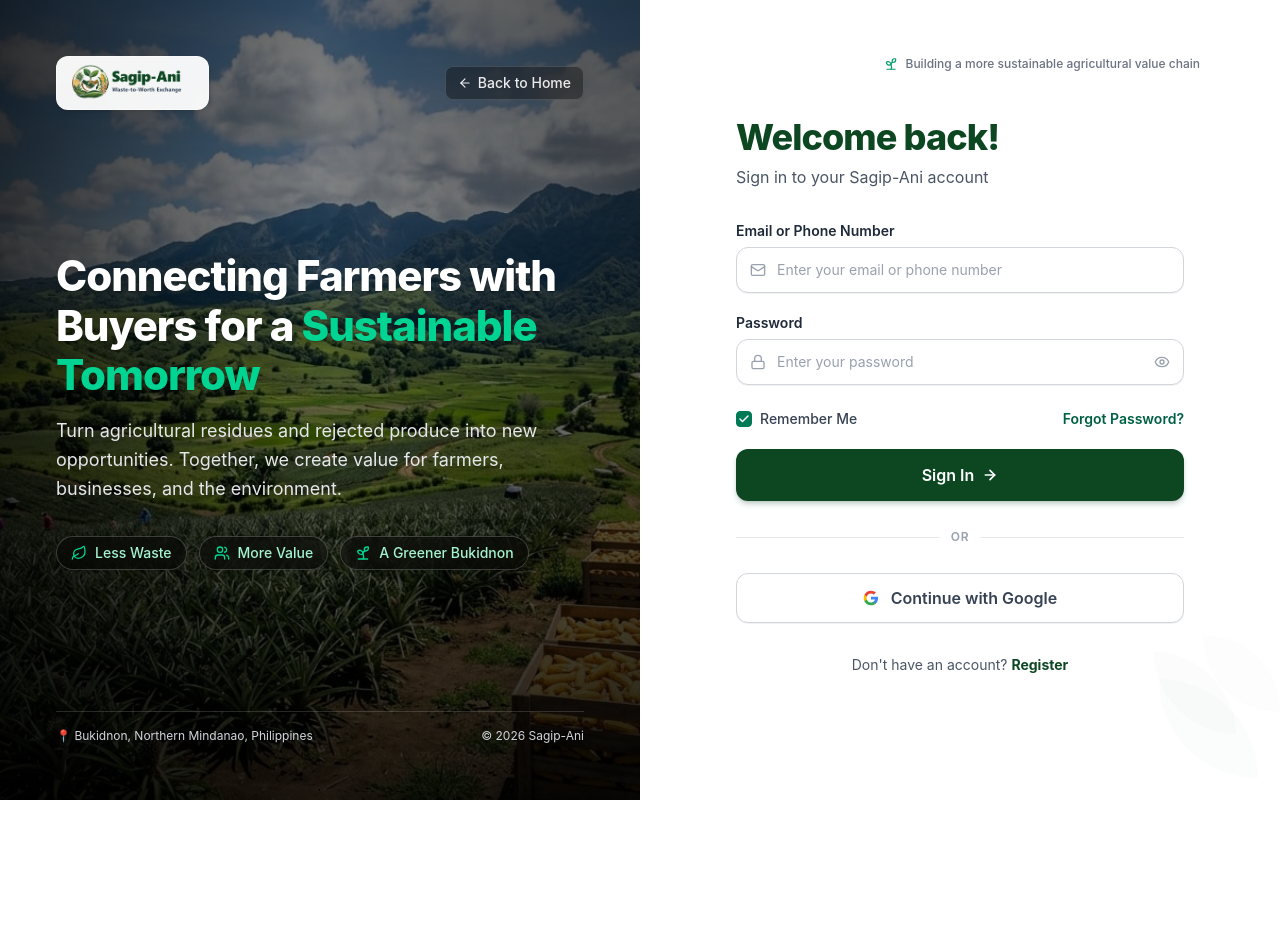
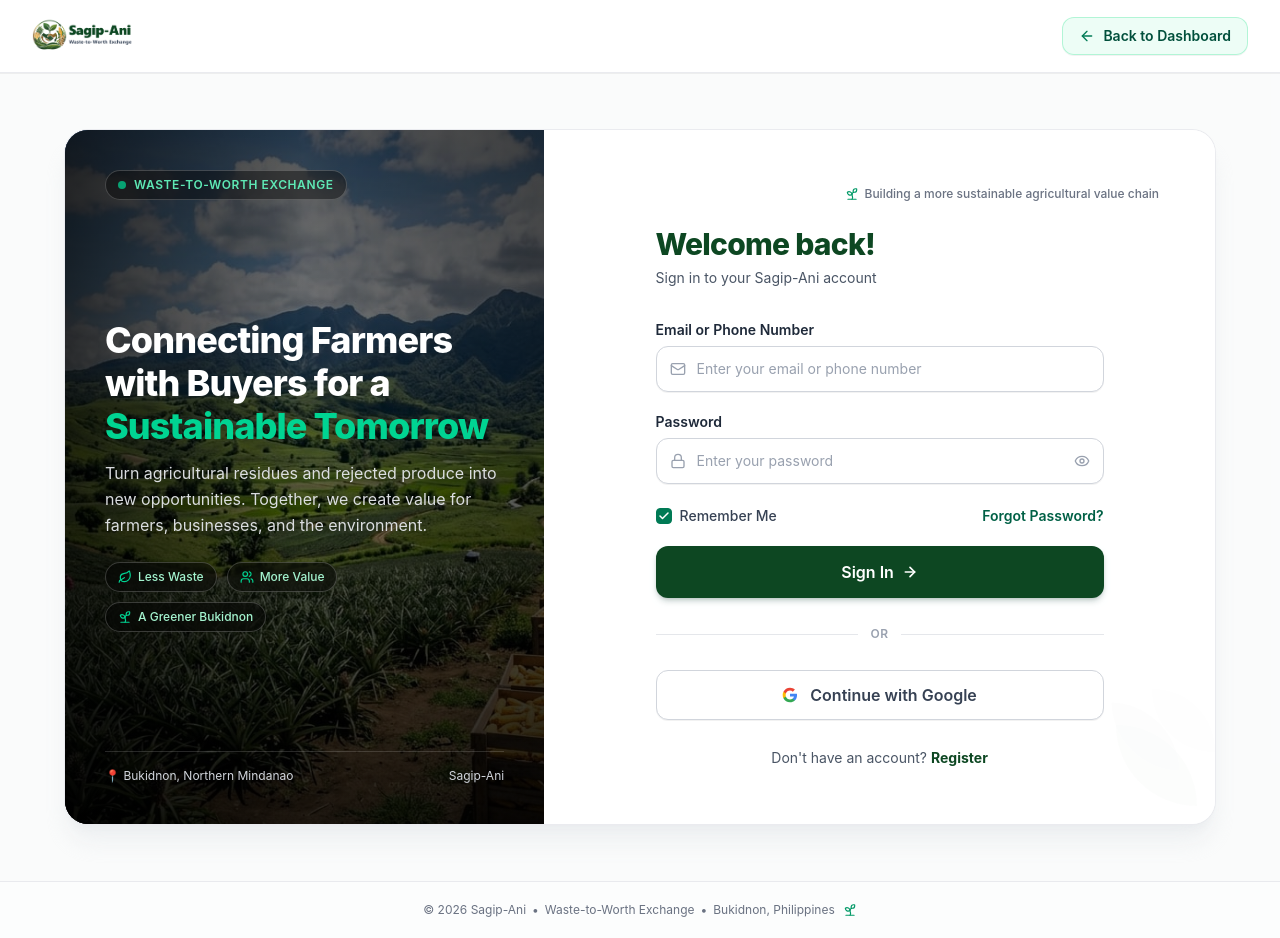
Before and after one commit to Sagip-Ani/Sagip-Ani-Waste-to-Worth-Exchange, a React (Vite) app: page /auth/login in a window 1280 px wide. Before the commit the page ends 800 px from the top, so only its background shows below. Built offline with nearby package versions, Linux system fonts and the light colour scheme.

Commit message:
fix(login): use centered max-width container and align Back to Dashboard button in header

```diff
--- a/src/pages/Login.jsx
+++ b/src/pages/Login.jsx
@@ -1,11 +1,10 @@
 import { useState } from 'react';
-import { Link, useNavigate } from 'react-router-dom';
+import { Link } from 'react-router-dom';
 import { Mail, Lock, Eye, EyeOff, ArrowRight, ArrowLeft, Leaf, Users, Sprout, Check } from 'lucide-react';
 import logoImg from '../assets/logo/sagip-ani-logo.png';
 import farmBg from '../assets/images/landing/hero-farm.jpg';
 
 export default function Login() {
-  const navigate = useNavigate();
   const [emailOrPhone, setEmailOrPhone] = useState('');
   const [password, setPassword] = useState('');
   const [showPassword, setShowPassword] = useState(false);
@@ -27,9 +26,9 @@
       setIsLoading(false);
       setNotice({
         type: 'info',
-        message: 'Account authentication will be connected to the backend database soon!'
+        message: 'Account authentication will connect to the backend database soon!'
       });
-    }, 800);
+    }, 700);
   };
 
   const handleGoogleSignIn = () => {
@@ -48,71 +47,98 @@
   };
 
   return (
-    <div className="min-h-screen w-full flex flex-col lg:flex-row bg-white text-gray-900 font-sans selection:bg-emerald-100 selection:text-emerald-900">
+    <div className="min-h-screen flex flex-col bg-gray-50/80 text-gray-900 font-sans selection:bg-emerald-100 selection:text-emerald-900">
 
       {/* ======================================================== */}
-      {/* LEFT PANEL: Brand, Imagery & Agricultural Mission (50%) */}
+      {/* 1. TOP NAVIGATION / PAGE HEADER                          */}
+      {/* Clean, sticky, perfectly aligned navigation bar          */}
       {/* ======================================================== */}
-      <div className="relative lg:w-1/2 min-h-[380px] lg:min-h-screen flex flex-col justify-between overflow-hidden bg-gray-950 p-6 sm:p-10 lg:p-14 text-white">
-        {/* Background Image with Scenery & Overlay */}
+      <header className="sticky top-0 z-30 w-full bg-white/95 backdrop-blur-md border-b border-gray-200/80 shadow-2xs">
+        <div className="max-w-7xl mx-auto px-4 sm:px-6 lg:px-8 h-16 sm:h-18 flex items-center justify-between">
+
+          {/* Brand Logo Link */}
+          <Link
+            to="/"
+            className="flex items-center gap-2.5 rounded-lg py-1 focus:outline-hidden focus-visible:ring-2 focus-visible:ring-emerald-600 transition-transform hover:scale-[1.01]"
+            aria-label="Sagip-Ani Home"
+          >
+            <img
+              src={logoImg}
+              alt="Sagip-Ani Waste-to-Worth Exchange"
+              className="h-8 sm:h-9 w-auto object-contain"
+            />
+          </Link>
+
+          {/* Cleanly Positioned "Back to Dashboard" Button */}
+          <Link
+            to="/"
+            className="inline-flex items-center gap-2 px-3.5 sm:px-4 py-2 rounded-xl text-xs sm:text-sm font-semibold text-emerald-900 bg-emerald-50/90 hover:bg-emerald-100/90 border border-emerald-200/80 hover:border-emerald-300 transition-all duration-150 shadow-2xs hover:shadow-xs cursor-pointer group focus:outline-hidden focus-visible:ring-2 focus-visible:ring-emerald-600"
+          >
+            <ArrowLeft className="w-4 h-4 text-emerald-700 transition-transform duration-150 group-hover:-translate-x-0.5" />
+            <span>Back to Dashboard</span>
+          </Link>
+
+        </div>
+      </header>
+
+      {/* ======================================================== */}
+      {/* 2. MAIN CENTERED RESPONSIVE CONTAINER                    */}
+      {/* Not full screen - centered with comfortable margins      */}
+      {/* ======================================================== */}
+      <main className="flex-1 flex items-center justify-center px-4 sm:px-6 lg:px-8 py-8 sm:py-12 lg:py-14">
+        <div className="w-full max-w-5xl xl:max-w-6xl bg-white rounded-2xl sm:rounded-3xl shadow-xl shadow-gray-200/60 border border-gray-200/80 overflow-hidden grid grid-cols-1 lg:grid-cols-12">
+
+          {/* ==================================================== */}
+          {/* LEFT COLUMN: Agricultural Brand & Mission Banner     */}
+          {/* (5 cols on desktop, stacks gracefully on mobile)    */}
+          {/* ==================================================== */}
+          <div className="relative lg:col-span-5 min-h-[300px] sm:min-h-[360px] lg:min-h-[640px] flex flex-col justify-between p-6 sm:p-8 lg:p-10 text-white overflow-hidden bg-gray-950">
+            {/* Scenic Farmland Background Image */}
             <div className="absolute inset-0 z-0">
               <img
                 src={farmBg}
-            alt="Bukidnon agricultural landscape with crops and mountains"
+                alt="Bukidnon farmland with mountains, pineapple crops, and corn harvest"
                 className="w-full h-full object-cover object-center scale-[1.02]"
                 fetchPriority="high"
               />
-          {/* Subtle multi-stop gradient for readable contrast */}
-          <div className="absolute inset-0 bg-linear-to-b from-black/55 via-black/40 to-black/85" />
+              {/* Gradient Overlays for Readability */}
+              <div className="absolute inset-0 bg-linear-to-b from-black/65 via-black/45 to-black/85" />
               <div className="absolute inset-0 bg-linear-to-r from-black/60 via-transparent to-black/30" />
             </div>
 
-        {/* Top: Logo & Navigation */}
-        <div className="relative z-10 flex items-center justify-between">
-          <Link to="/" className="inline-block transition-transform duration-200 hover:scale-[1.02] focus:outline-hidden focus-visible:ring-2 focus-visible:ring-emerald-400 rounded-lg">
-            <div className="bg-white/95 backdrop-blur-md px-3.5 py-1.5 rounded-xl shadow-md border border-white/40 flex items-center">
-              <img
-                src={logoImg}
-                alt="Sagip-Ani Waste-to-Worth Exchange"
-                className="h-9 sm:h-10 w-auto object-contain"
-              />
+            {/* Top Pill Accent */}
+            <div className="relative z-10">
+              <div className="inline-flex items-center gap-2 px-3 py-1.5 rounded-full bg-black/40 backdrop-blur-md border border-white/20 text-xs font-semibold uppercase tracking-wider text-emerald-300">
+                <span className="h-2 w-2 rounded-full bg-emerald-400 animate-pulse" />
+                <span>Waste-to-Worth Exchange</span>
               </div>
-          </Link>
-
-          <Link
-            to="/"
-            className="inline-flex items-center gap-1.5 text-xs sm:text-sm font-medium text-white/90 hover:text-white bg-black/35 hover:bg-black/50 backdrop-blur-md px-3 py-1.5 rounded-lg border border-white/15 transition-colors"
-          >
-            <ArrowLeft className="h-3.5 w-3.5" />
-            <span>Back to Home</span>
-          </Link>
             </div>
 
-        {/* Middle: Mission Headline, Subtext & Badges */}
-        <div className="relative z-10 max-w-xl my-auto py-8 lg:py-0">
-          <h1 className="text-3xl sm:text-4xl lg:text-[42px] font-extrabold text-white leading-[1.18] tracking-tight mb-4 text-shadow-sm">
+            {/* Mission Headline, Subtext & Badges */}
+            <div className="relative z-10 my-auto py-6 sm:py-8 lg:py-4">
+              <h1 className="text-2xl sm:text-3xl lg:text-4xl font-extrabold text-white leading-[1.2] tracking-tight mb-3">
                 Connecting Farmers with Buyers for a{' '}
                 <span className="text-emerald-400">Sustainable Tomorrow</span>
               </h1>
 
-          <p className="text-base sm:text-lg text-gray-200 font-normal leading-relaxed mb-8 max-w-lg">
+              <p className="text-xs sm:text-sm lg:text-base text-gray-200/95 font-normal leading-relaxed mb-6 max-w-md">
                 Turn agricultural residues and rejected produce into new opportunities. Together, we create value for farmers, businesses, and the environment.
               </p>
 
-          {/* Value Badges */}
-          <div className="flex flex-wrap items-center gap-2.5 sm:gap-3">
-            <div className="inline-flex items-center gap-2 px-3.5 py-1.5 rounded-full bg-black/45 backdrop-blur-md border border-white/20 text-xs sm:text-sm font-medium text-emerald-200">
-              <Leaf className="h-4 w-4 text-emerald-400" />
+              {/* Three Value Badges */}
+              <div className="flex flex-wrap items-center gap-2 sm:gap-2.5">
+                <div className="inline-flex items-center gap-1.5 px-3 py-1.5 rounded-full bg-black/45 backdrop-blur-md border border-white/20 text-xs font-medium text-emerald-200">
+                  <Leaf className="h-3.5 w-3.5 text-emerald-400" />
                   <span>Less Waste</span>
                 </div>
 
-            <div className="inline-flex items-center gap-2 px-3.5 py-1.5 rounded-full bg-black/45 backdrop-blur-md border border-white/20 text-xs sm:text-sm font-medium text-emerald-200">
-              <Users className="h-4 w-4 text-emerald-400" />
+                <div className="inline-flex items-center gap-1.5 px-3 py-1.5 rounded-full bg-black/45 backdrop-blur-md border border-white/20 text-xs font-medium text-emerald-200">
+                  <Users className="h-3.5 w-3.5 text-emerald-400" />
                   <span>More Value</span>
                 </div>
 
-            <div className="inline-flex items-center gap-2 px-3.5 py-1.5 rounded-full bg-black/45 backdrop-blur-md border border-white/20 text-xs sm:text-sm font-medium text-emerald-200">
-              <Sprout className="h-4 w-4 text-emerald-400" />
+                <div className="inline-flex items-center gap-1.5 px-3 py-1.5 rounded-full bg-black/45 backdrop-blur-md border border-white/20 text-xs font-medium text-emerald-200">
+                  <Sprout className="h-3.5 w-3.5 text-emerald-400" />
                   <span>A Greener Bukidnon</span>
                 </div>
               </div>
@@ -120,48 +146,48 @@
 
             {/* Bottom Tagline */}
             <div className="relative z-10 pt-4 border-t border-white/15 text-xs text-gray-300 flex items-center justify-between">
-          <span>📍 Bukidnon, Northern Mindanao, Philippines</span>
-          <span>© {new Date().getFullYear()} Sagip-Ani</span>
+              <span>📍 Bukidnon, Northern Mindanao</span>
+              <span>Sagip-Ani</span>
             </div>
           </div>
 
-      {/* ======================================================== */}
-      {/* RIGHT PANEL: Modern Authentication Form (50%)            */}
-      {/* ======================================================== */}
-      <div className="relative lg:w-1/2 flex flex-col justify-between bg-white px-6 sm:px-12 lg:px-16 xl:px-20 py-10 lg:py-14 overflow-y-auto">
+          {/* ==================================================== */}
+          {/* RIGHT COLUMN: Authentication Form (7 cols)          */}
+          {/* ==================================================== */}
+          <div className="relative lg:col-span-7 p-6 sm:p-10 lg:p-12 xl:p-14 flex flex-col justify-center bg-white">
 
             {/* Subtle Decorative Leaf Watermark (Bottom Right) */}
-        <div className="pointer-events-none absolute right-0 bottom-0 select-none opacity-30 text-emerald-900/10">
-          <svg width="220" height="220" viewBox="0 0 200 200" fill="currentColor">
+            <div className="pointer-events-none absolute right-0 bottom-0 select-none opacity-20 text-emerald-900/10 hidden sm:block">
+              <svg width="180" height="180" viewBox="0 0 200 200" fill="currentColor">
                 <path d="M 180 180 C 130 180 90 140 90 90 C 140 90 180 130 180 180 Z" opacity="0.6" />
                 <path d="M 160 140 C 120 140 85 105 85 65 C 125 65 160 100 160 140 Z" opacity="0.4" />
                 <path d="M 200 120 C 160 120 130 90 130 50 C 170 50 200 80 200 120 Z" opacity="0.3" />
               </svg>
             </div>
 
-        {/* Top Header Tagline */}
-        <div className="flex justify-end items-center gap-2 text-xs text-gray-500 font-medium">
-          <Sprout className="h-3.5 w-3.5 text-emerald-600" />
-          <span>Building a more sustainable agricultural value chain</span>
+            {/* Top Tagline */}
+            <div className="flex justify-end items-center gap-1.5 text-xs text-gray-500 font-medium mb-6">
+              <Sprout className="h-3.5 w-3.5 text-emerald-600 shrink-0" />
+              <span className="truncate">Building a more sustainable agricultural value chain</span>
             </div>
 
-        {/* Center: Sign In Form Box */}
-        <div className="max-w-md w-full mx-auto my-auto py-8">
+            {/* Form Inner Box */}
+            <div className="max-w-md w-full mx-auto">
 
-          {/* Header */}
-          <div className="mb-8">
-            <h2 className="text-3xl sm:text-4xl font-extrabold text-[#0d4722] tracking-tight">
+              {/* Form Heading */}
+              <div className="mb-6 sm:mb-8">
+                <h2 className="text-2xl sm:text-3xl font-extrabold text-[#0d4722] tracking-tight">
                   Welcome back!
                 </h2>
-            <p className="mt-2 text-sm sm:text-base text-gray-600">
+                <p className="mt-1.5 text-sm text-gray-600">
                   Sign in to your Sagip-Ani account
                 </p>
               </div>
 
-          {/* Status / Feedback Notice */}
+              {/* Notice Banner */}
               {notice && (
                 <div
-              className={`mb-6 p-3.5 rounded-xl text-sm flex items-start gap-2.5 transition-all ${
+                  className={`mb-5 p-3.5 rounded-xl text-sm flex items-start gap-2.5 transition-all ${
                     notice.type === 'error'
                       ? 'bg-red-50 text-red-700 border border-red-200'
                       : 'bg-emerald-50 text-emerald-800 border border-emerald-200'
@@ -172,7 +198,7 @@
               )}
 
               {/* Login Form */}
-          <form onSubmit={handleSubmit} className="space-y-5">
+              <form onSubmit={handleSubmit} className="space-y-4 sm:space-y-5">
 
                 {/* Field: Email or Phone Number */}
                 <div>
@@ -190,7 +216,7 @@
                       value={emailOrPhone}
                       onChange={(e) => setEmailOrPhone(e.target.value)}
                       placeholder="Enter your email or phone number"
-                  className="w-full rounded-xl border border-gray-300 bg-white pl-10 pr-4 py-3 text-sm text-gray-900 placeholder:text-gray-400 shadow-2xs transition-all focus:border-emerald-600 focus:outline-hidden focus:ring-2 focus:ring-emerald-600/20"
+                      className="w-full rounded-xl border border-gray-300 bg-white pl-10 pr-4 py-2.5 sm:py-3 text-sm text-gray-900 placeholder:text-gray-400 shadow-2xs transition-all focus:border-emerald-600 focus:outline-hidden focus:ring-2 focus:ring-emerald-600/20"
                     />
                   </div>
                 </div>
@@ -211,7 +237,7 @@
                       value={password}
                       onChange={(e) => setPassword(e.target.value)}
                       placeholder="Enter your password"
-                  className="w-full rounded-xl border border-gray-300 bg-white pl-10 pr-11 py-3 text-sm text-gray-900 placeholder:text-gray-400 shadow-2xs transition-all focus:border-emerald-600 focus:outline-hidden focus:ring-2 focus:ring-emerald-600/20"
+                      className="w-full rounded-xl border border-gray-300 bg-white pl-10 pr-11 py-2.5 sm:py-3 text-sm text-gray-900 placeholder:text-gray-400 shadow-2xs transition-all focus:border-emerald-600 focus:outline-hidden focus:ring-2 focus:ring-emerald-600/20"
                     />
                     <button
                       type="button"
@@ -228,8 +254,8 @@
                   </div>
                 </div>
 
-            {/* Checkbox: Remember Me & Forgot Password */}
-            <div className="flex items-center justify-between pt-1">
+                {/* Remember Me & Forgot Password Row */}
+                <div className="flex flex-wrap items-center justify-between gap-2 pt-0.5">
                   <label className="flex items-center gap-2 cursor-pointer select-none">
                     <input
                       type="checkbox"
@@ -246,23 +272,23 @@
                     >
                       {rememberMe && <Check className="w-3 h-3 stroke-[3]" />}
                     </div>
-                <span className="text-sm text-gray-700 font-medium">Remember Me</span>
+                    <span className="text-xs sm:text-sm text-gray-700 font-medium">Remember Me</span>
                   </label>
 
                   <button
                     type="button"
                     onClick={handleForgotPassword}
-                className="text-sm font-semibold text-emerald-800 hover:text-emerald-950 hover:underline cursor-pointer"
+                    className="text-xs sm:text-sm font-semibold text-emerald-800 hover:text-emerald-950 hover:underline cursor-pointer"
                   >
                     Forgot Password?
                   </button>
                 </div>
 
-            {/* Submit Button */}
+                {/* Primary Sign In Button */}
                 <button
                   type="submit"
                   disabled={isLoading}
-              className="w-full flex items-center justify-center gap-2 px-6 py-3.5 rounded-xl font-semibold text-white bg-[#0d4722] hover:bg-[#072c15] shadow-md shadow-emerald-950/20 hover:shadow-lg transition-all duration-150 cursor-pointer hover:translate-y-[-1px] active:translate-y-0 disabled:opacity-70 disabled:cursor-not-allowed focus:outline-hidden focus-visible:ring-2 focus-visible:ring-emerald-700"
+                  className="w-full flex items-center justify-center gap-2 px-6 py-3 sm:py-3.5 rounded-xl font-semibold text-white bg-[#0d4722] hover:bg-[#072c15] shadow-md shadow-emerald-950/20 hover:shadow-lg transition-all duration-150 cursor-pointer hover:translate-y-[-1px] active:translate-y-0 disabled:opacity-70 disabled:cursor-not-allowed focus:outline-hidden focus-visible:ring-2 focus-visible:ring-emerald-700"
                 >
                   {isLoading ? (
                     <span className="inline-flex items-center gap-2">
@@ -279,7 +305,7 @@
               </form>
 
               {/* Divider: OR */}
-          <div className="relative my-7">
+              <div className="relative my-6 sm:my-7">
                 <div className="absolute inset-0 flex items-center">
                   <div className="w-full border-t border-gray-200" />
                 </div>
@@ -292,10 +318,10 @@
               <button
                 type="button"
                 onClick={handleGoogleSignIn}
-            className="w-full flex items-center justify-center gap-3 px-6 py-3 rounded-xl font-semibold text-gray-700 bg-white hover:bg-gray-50 border border-gray-300 shadow-2xs hover:shadow-xs transition-all duration-150 cursor-pointer hover:translate-y-[-1px] active:translate-y-0 focus:outline-hidden focus-visible:ring-2 focus-visible:ring-gray-400"
+                className="w-full flex items-center justify-center gap-3 px-6 py-2.5 sm:py-3 rounded-xl font-semibold text-gray-700 bg-white hover:bg-gray-50 border border-gray-300 shadow-2xs hover:shadow-xs transition-all duration-150 cursor-pointer hover:translate-y-[-1px] active:translate-y-0 focus:outline-hidden focus-visible:ring-2 focus-visible:ring-gray-400"
               >
                 {/* Official 4-color Google G icon */}
-            <svg className="h-4 w-4" viewBox="0 0 24 24">
+                <svg className="h-4 w-4 shrink-0" viewBox="0 0 24 24">
                   <path
                     d="M22.56 12.25c0-.78-.07-1.53-.2-2.25H12v4.26h5.92c-.26 1.37-1.04 2.53-2.21 3.31v2.77h3.57c2.08-1.92 3.28-4.74 3.28-8.09z"
                     fill="#4285F4"
@@ -316,8 +342,8 @@
                 <span>Continue with Google</span>
               </button>
 
-          {/* Footer: Register Link */}
-          <div className="mt-8 text-center text-sm text-gray-600">
+              {/* Registration Link Footer */}
+              <div className="mt-6 sm:mt-7 text-center text-xs sm:text-sm text-gray-600">
                 Don't have an account?{' '}
                 <Link
                   to="/auth/register"
@@ -329,10 +355,22 @@
 
             </div>
 
-        {/* Empty bottom spacer for balance */}
-        <div className="hidden lg:block h-6" />
+          </div>
 
         </div>
+      </main>
+
+      {/* ======================================================== */}
+      {/* 3. SUBTLE PAGE FOOTER                                    */}
+      {/* ======================================================== */}
+      <footer className="text-center py-5 text-xs text-gray-500 border-t border-gray-200/80 bg-white/50 flex flex-wrap items-center justify-center gap-1.5 px-4">
+        <span>© {new Date().getFullYear()} Sagip-Ani</span>
+        <span>•</span>
+        <span>Waste-to-Worth Exchange</span>
+        <span>•</span>
+        <span>Bukidnon, Philippines</span>
+        <Sprout className="w-3.5 h-3.5 text-emerald-600 inline ml-0.5" />
+      </footer>
 
     </div>
   );
```
Lines whose indentation alone changed are shown as unchanged.
